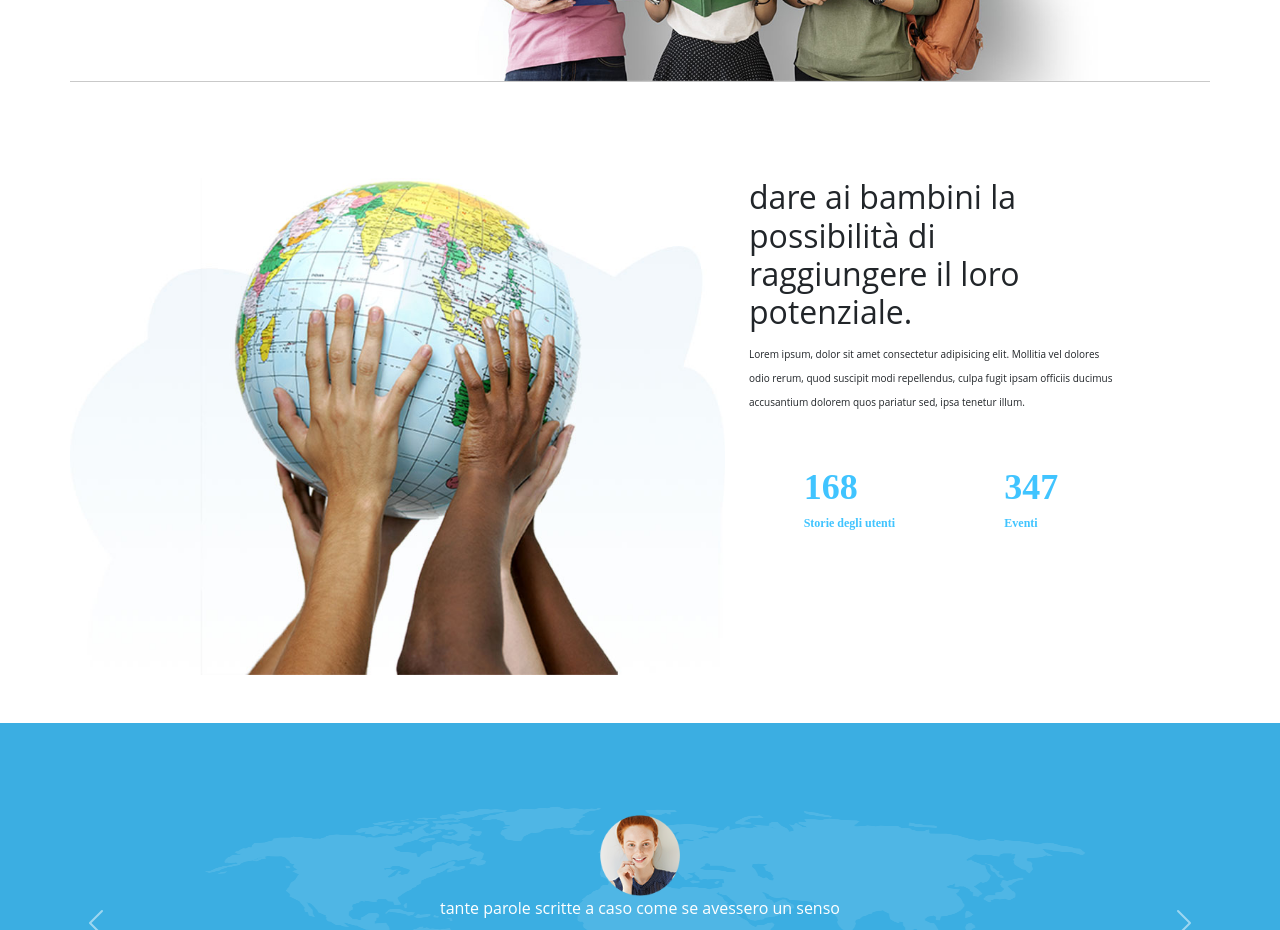
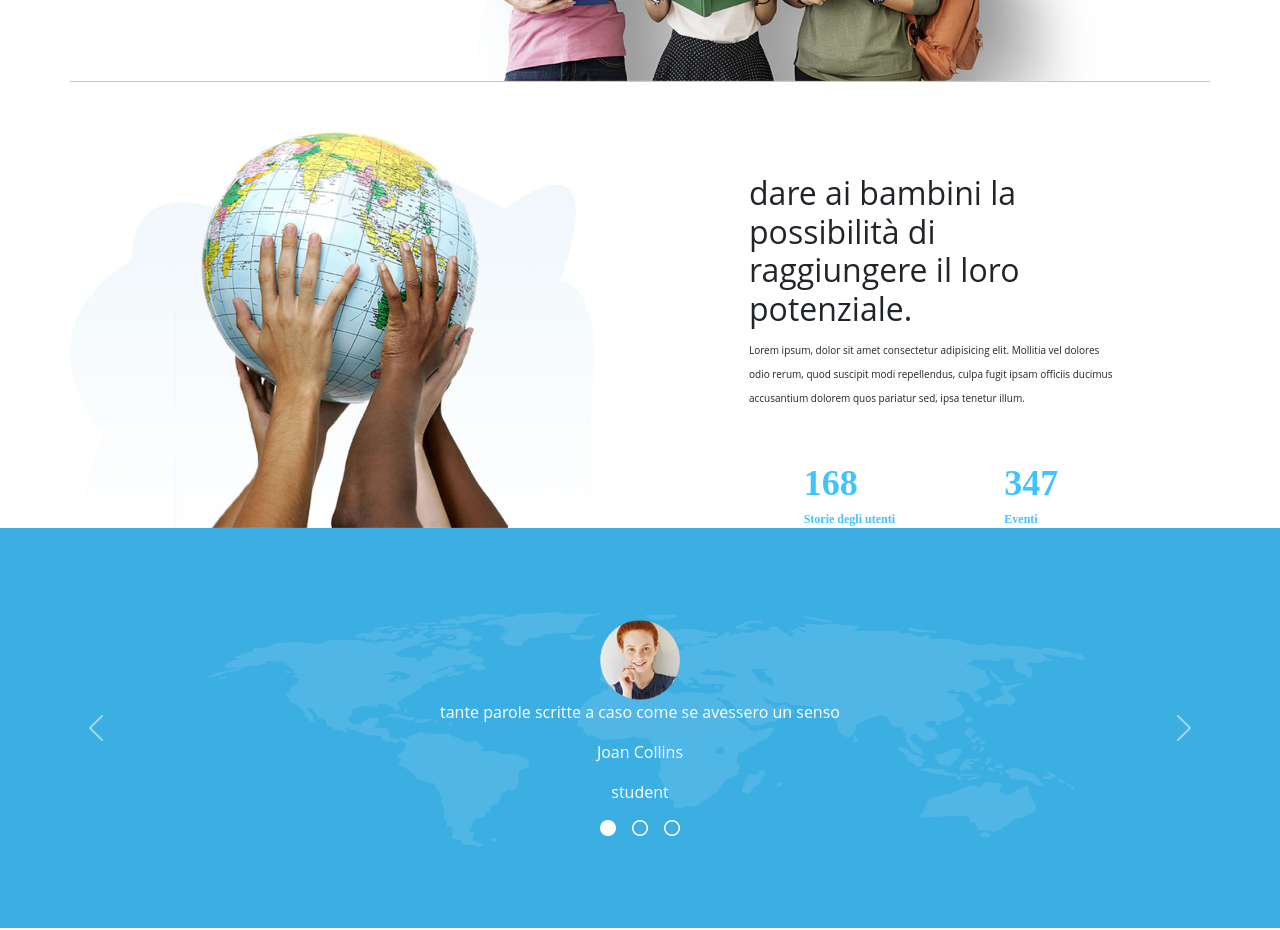
Before and after one commit to WalterCorsini/proj-html-vuejs, a Vue app: page / in a window 1280 px wide. Shown: the part 1060-1990 px from the top of the page. Built offline with nearby package versions, Linux system fonts and the light colour scheme.

Commit message:
fix section children

```diff
--- a/src/components/HomePageChildren.vue
+++ b/src/components/HomePageChildren.vue
@@ -9,11 +9,12 @@ export default {
 
 <template>
     <div class="container pt-5">
-        <div class="row">
-            <div class="col-7 my-5">
+        <div class="row align-items-end">
+            <div class="container-img col-7">
                     <img src="../assets/img/home-page/_4.jpg" alt="">
             </div>
-            <div class="col-4 pt-5">
+
+            <div class="col-4">
                 <h2>
                     dare ai bambini la possibilità di raggiungere il loro potenziale.
                 </h2>
@@ -44,30 +45,31 @@ export default {
 <style scoped lang="scss">
 .container {
     border-top: 1px solid rgb(201, 201, 201);
-    --bs-gutter-x: 0 ;
-    span{
+
+    span {
         font-size: 10px;
     }
-    .count span:first-child{
+    img{
+        width: 80%;
+    }
+    .count span:first-child {
         font-family: serif;
         font-size: 36px;
         color: #40C4FF;
         font-weight: 700;
         display: block;
         cursor: pointer;
-        span{
+
+        span {
             font-size: 12px;
         }
+
         a {
             text-decoration: none;
             color: #40C4FF;
         }
     }
-    img{
-        width:100%;
-    };
-    .row .col-7{
-        margin-bottom:0;
-    }
+
+
 }
 </style>
--- a/src/components/HomePageTutorAtHome.vue
+++ b/src/components/HomePageTutorAtHome.vue
@@ -52,6 +52,7 @@ export default {
             content: " >";
             color: #40C4FF;
         }
+
     }
     img{
         width:100%;
```
Lines whose indentation alone changed are shown as unchanged.
